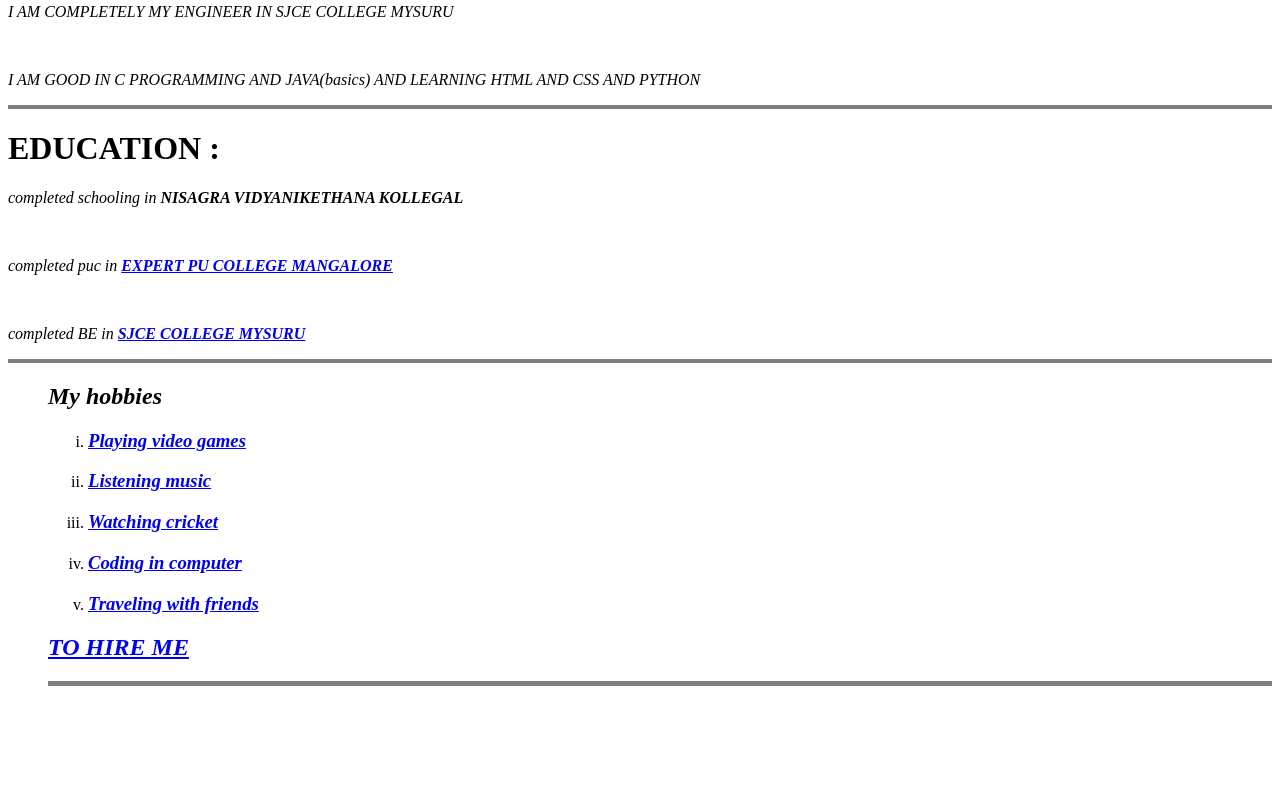
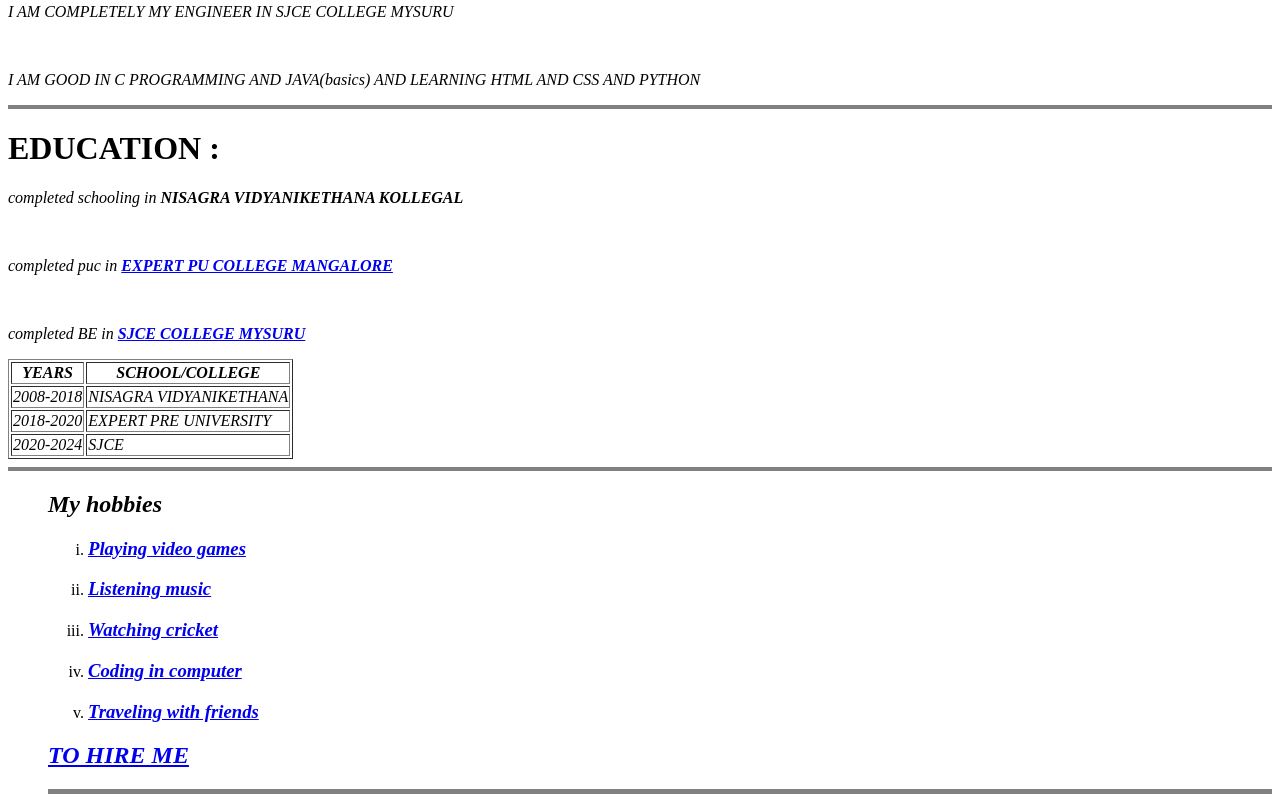
Before and after one commit to Gouravgovil/HTML, a plain HTML site: page index.html in a window 1280 px wide. Shown: the part 724-1534 px from the top of the page. Before the commit the page ends 1426 px from the top, so only its background shows below. Drawn offline with Linux system fonts and the light colour scheme.

Commit message:
Update index.html

```diff
--- a/index.html
+++ b/index.html
@@ -36,6 +36,29 @@
 <P><em> completed puc in <strong><a href="http://valachil.expertclasses.org/">EXPERT PU COLLEGE MANGALORE</a></strong></em></P>
 <br>
 <P><em> completed BE in <strong><a href="https://sjce.ac.in/">SJCE COLLEGE MYSURU</a></strong></em></P>
+
+<table border = '1'>
+    <thead>
+        <tr>
+            <th><em>YEARS</em></th>
+            <th><em>SCHOOL/COLLEGE</em></th>
+        </tr>
+    </thead>
+    <tbody>
+        <tr>
+            <td><em>2008-2018</em></td>
+            <td><em>NISAGRA VIDYANIKETHANA</em></td>
+        </tr>
+        <TR>
+            <td><em>2018-2020</em></td>
+            <td><em>EXPERT PRE UNIVERSITY</em></td>
+        </TR>
+        <TR>
+            <TD><EM>2020-2024</EM></TD>
+            <TD><EM>SJCE</EM></TD>
+        </TR>
+    </tbody>
+</table>
 <hr size = '4' noshade>
 <ul>
 <h2><em><strong>My hobbies</strong></em></h2>
```
